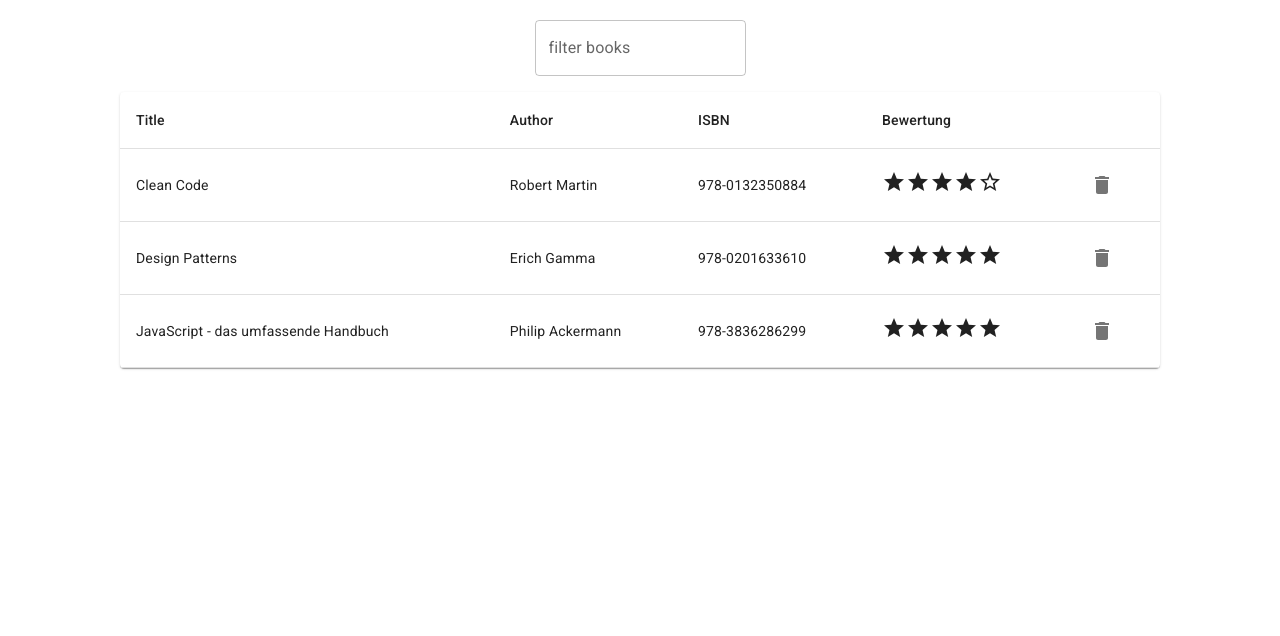
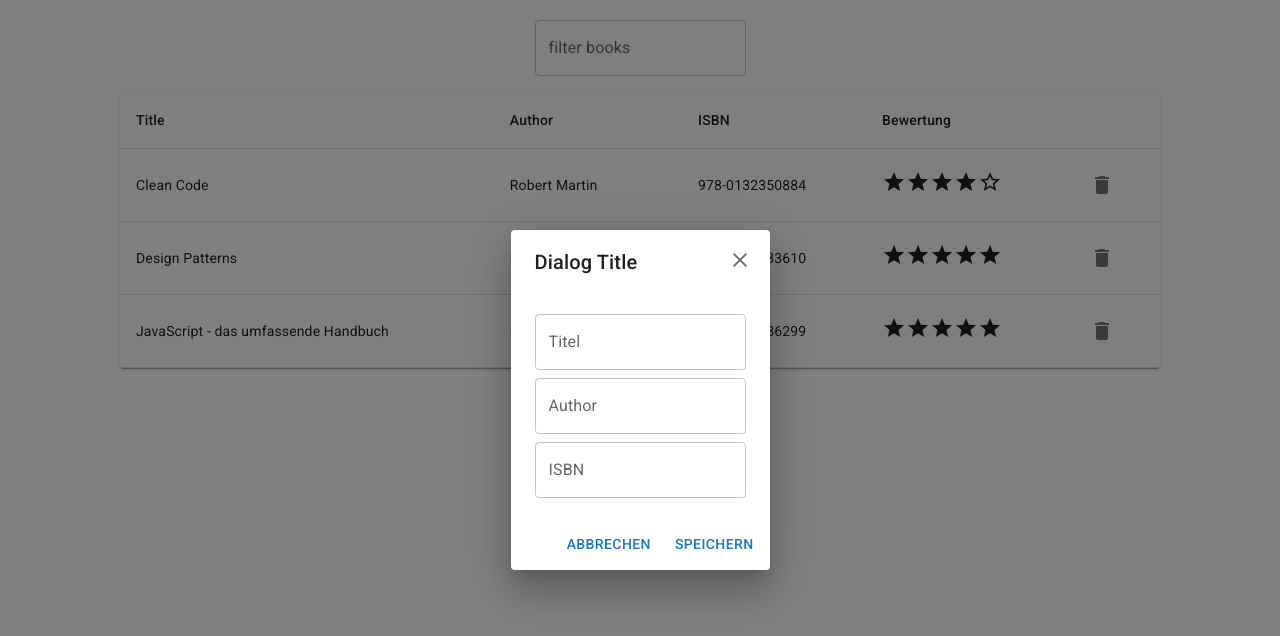
Before and after one commit to ahorn256/routing_2, a React (Create React App) app: page / in a window 1280 px wide. Shown: the top 636 px of the page. Built offline with nearby package versions, Linux system fonts and the light colour scheme; data requests are answered from the project's data file.

Commit message:
updated App component: added AddForm

```diff
--- a/src/App.tsx
+++ b/src/App.tsx
@@ -2,10 +2,11 @@ import { useCallback, useEffect, useState } from 'react';
 import { Grid, TextField } from '@mui/material';
 import './App.css';
 import List from './List';
-import { Book } from './Book';
+import { Book, InputBook } from './Book';
 import { convertToFetchError, IFetchError } from './FetchError';
 import ErrorMessage from './ErrorMessage';
 import ConfirmDialog from './ConfirmDialog';
+import AddForm from './AddForm';
 
 interface IDeleteDialog {
   open: boolean,
@@ -18,6 +19,7 @@ function App() {
   const [ filteredBooks, setFilteredBooks ] = useState<Book[]>([]);
   const [ error, setError ] = useState<IFetchError|null>(null);
   const [ deleteDialog, setDeleteDialog ] = useState<IDeleteDialog>({ open: false, book: null});
+  const [ addFormDialog, setAddFormDialog ] = useState<boolean>(true);
 
   const fetchBooks = useCallback(() =>
     (async () => {
@@ -111,6 +113,11 @@ function App() {
     setDeleteDialog({ open: false, book: null});
   }
 
+  function onSave(book: InputBook) {
+    console.log('TODO: save book => ', book);
+    setAddFormDialog(false);
+  }
+
   return (
     <div className="App">
       {error && <ErrorMessage error={error} />}
@@ -134,6 +141,7 @@ function App() {
         text={`Do you want remove "${deleteDialog.book?.title}"?`}
         open={deleteDialog.open}
         onConfirm={onConfirmDelete} />
+      <AddForm open={addFormDialog} onSave={onSave} onClose={() => setAddFormDialog(false)}/>
     </div>
   );
 }
```
